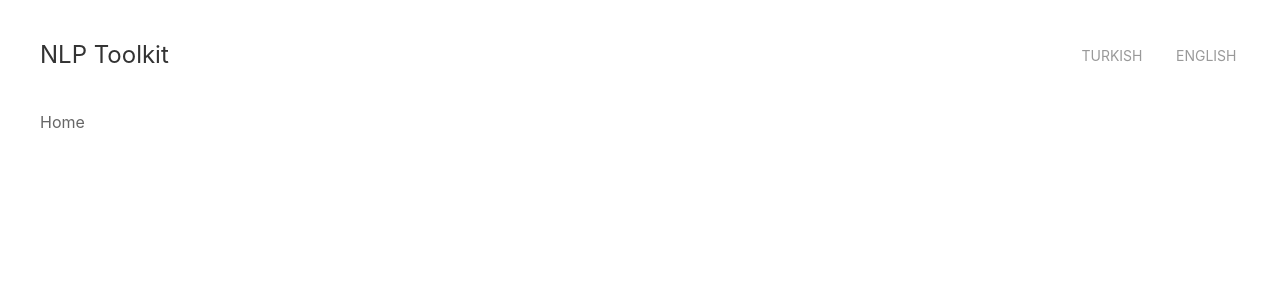
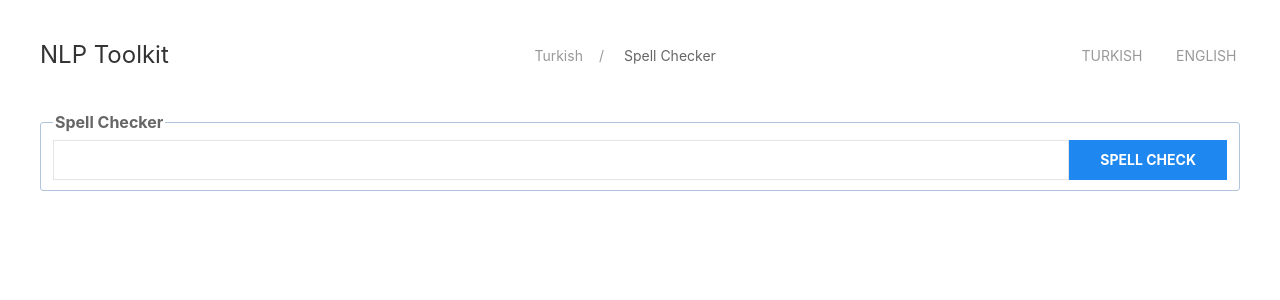
Before and after one commit to kubarium/nlptoolkit-web-simple, a Vue app: page /TurkishSpellChecker in a window 1280 px wide. Shown: the top 300 px of the page. Built offline with nearby package versions, Linux system fonts and the light colour scheme.

Commit message:
adds a new router and implements it as intended

```diff
--- a/src/router/index.js
+++ b/src/router/index.js
@@ -38,6 +38,10 @@ const router = createRouter({
       path: '/TurkishMorphologicalLexicon',
       name: 'TurkishMorphologicalLexicon',
       component: () => import('../views/TurkishMorphologicalLexicon.vue'),
+    },{
+      path: '/TurkishSpellChecker',
+      name: 'TurkishSpellChecker',
+      component: () => import('../views/TurkishSpellChecker.vue'),
     },
   ],
 })
--- /dev/null
+++ b/src/views/TurkishSpellChecker.vue
@@ -0,0 +1,34 @@
+<script setup>
+import SearchForm from '@/components/SearchForm.vue'
+import TurkishSpellChecker from "@/data/turkish/turkish-spell-dictionary.json"
+import { reactive, ref } from 'vue'
+
+defineOptions({ meta: { language: "Turkish", toolkit: "Spell Checker" } })
+const searchTerms = reactive({
+  sentence: ""
+})
+const search = ref("")
+const searchResult = ref("")
+
+function correctSentence(sentence) {
+  search.value = sentence
+  searchTerms.sentence = sentence
+
+  searchResult.value = sentence.toLowerCase().split(" ").map(word => TurkishSpellChecker[word] || word).join(" ")
+}
+
+</script>
+
+<template>
+  <header class="uk-flex uk-flex-between uk-background-default" uk-sticky uk-grid>
+    <SearchForm @submit.prevent="correctSentence(searchTerms.sentence)" v-model="searchTerms.sentence"
+      button-label="Spell Check">Spell Checker
+    </SearchForm>
+  </header>
+  <div class="uk-margin uk-text-center uk-h3" v-if="search">
+    <div class="uk-text-muted">The correct spelling for</div>
+    <div class="uk-margin-small">{{ search }} </div>
+    <div class="uk-text-muted">is</div>
+    <div class="uk-margin-small" v-html="searchResult"></div>
+  </div>
+</template>
```
